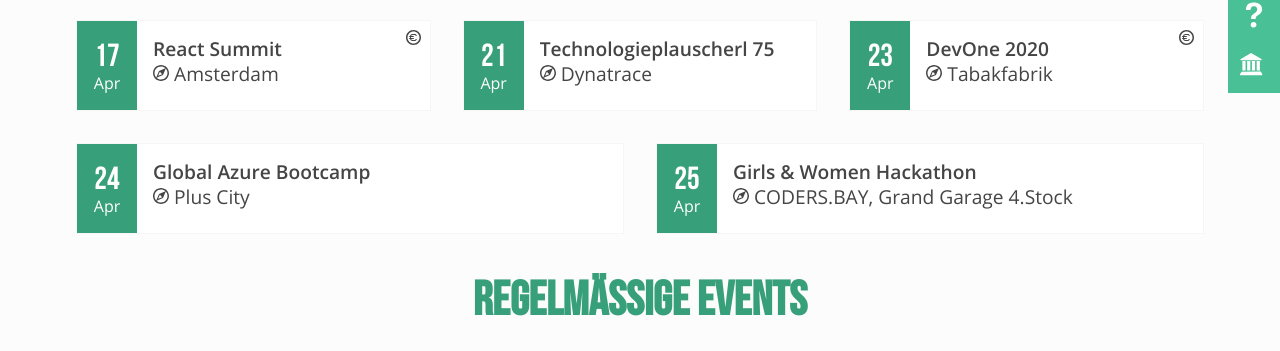
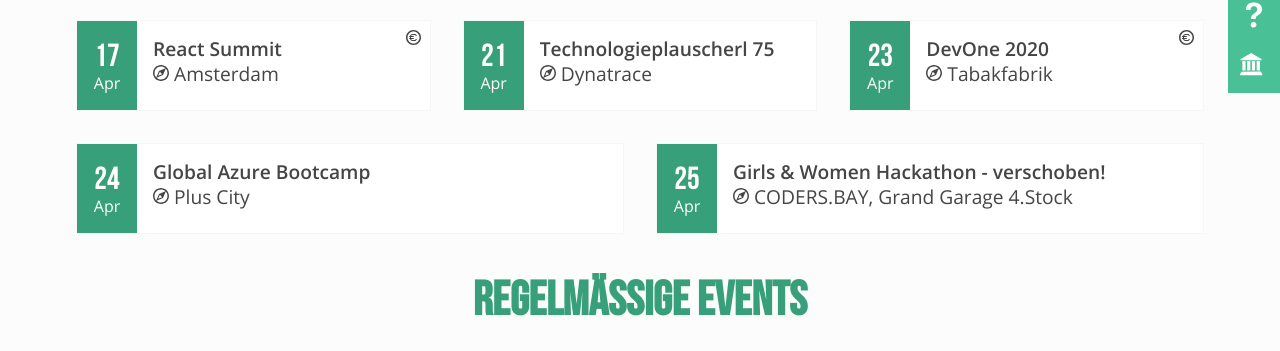
Before and after one commit to mericanAncer127/plauscherl, a Jekyll site: the page built from pages/community-news.html, in a window 1280 px wide. Shown: the part 271-622 px from the top of the page. Built offline with Jekyll 4.4.1, drawn with Linux system fonts in a browser that asks for light colours.

Commit message:
Girls & Women Hackathon als verschoben markieren (#209)

```diff
--- a/_data/community.yml
+++ b/_data/community.yml
@@ -210,7 +210,7 @@
       date: 2020-02-12
       link: https://www.meetup.com/Female-Coders-Linz/events/267092922/
     -
-      name: "Girls & Women Hackathon"
+      name: "Girls & Women Hackathon - verschoben!"
       location: "CODERS.BAY, Grand Garage 4.Stock"
       date: 2020-04-25
       link: https://female-coders.at/hackathon/
```
